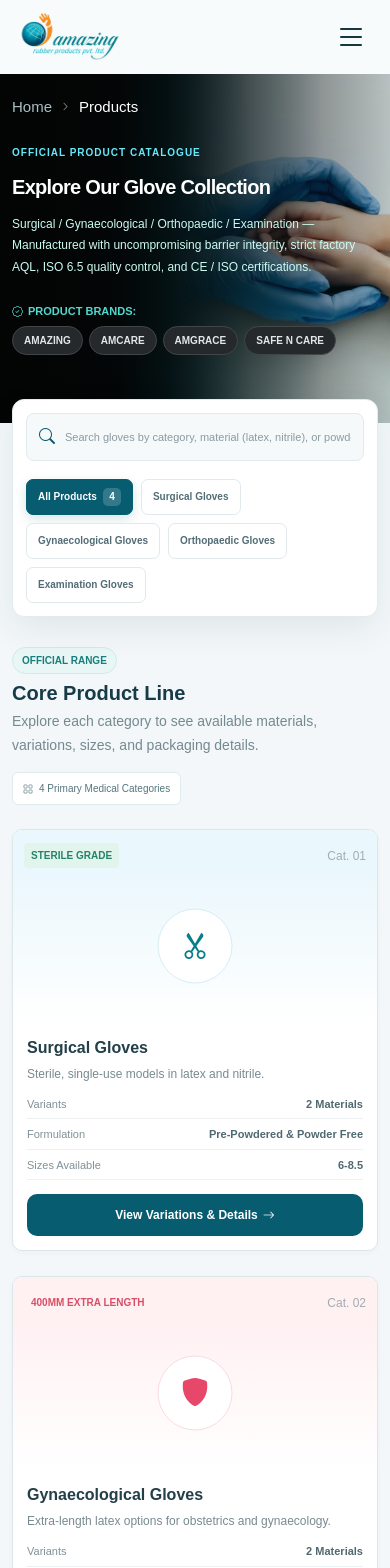
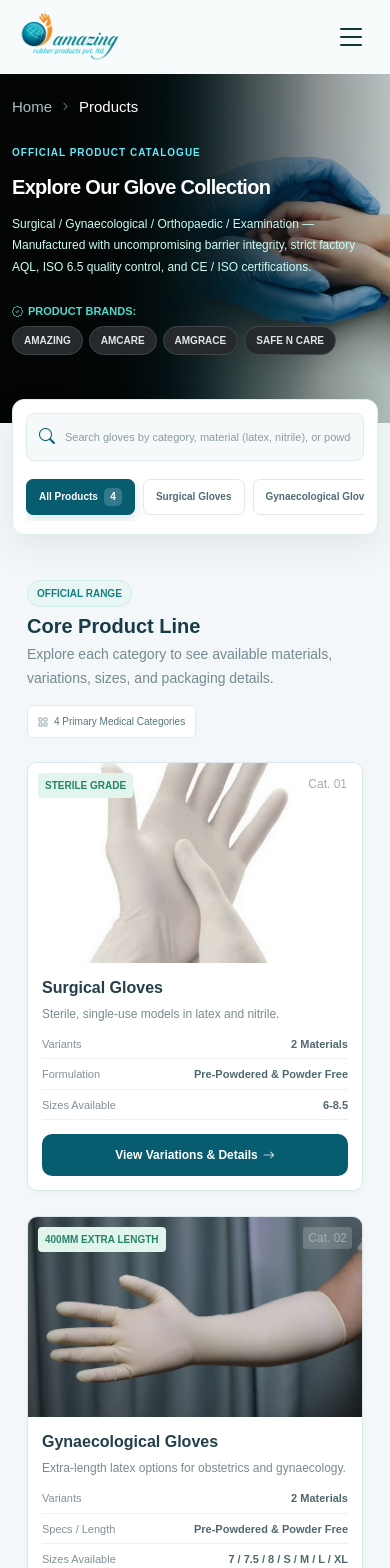
Before and after one commit to SparroletApp/amazing-website, a Next.js app: page /products in a window 390 px wide. Shown: the top 1568 px of the page. Built offline with nearby package versions, Linux system fonts and the light colour scheme.

Commit message:
filter-section ui changes

```diff
--- a/app/products/page.tsx
+++ b/app/products/page.tsx
@@ -234,7 +234,8 @@ function Products() {
                                         className={`products-card ${style.color}`}
                                         key={product.id}
                                     >
-                                        <div className="products-card-top">
+
+
                                             <span className="products-card-label">
                                                 {style.label}
                                             </span>
@@ -242,15 +243,11 @@ function Products() {
                                             <span className="products-card-number">
                                                 Cat. 0{product.id}
                                             </span>
-                                        </div>
+
 
                                         <div className="products-card-visual">
-                                            <div className="products-card-icon">
-                                                <i
-                                                    className={`bi ${style.icon}`}
-                                                ></i>
-                                            </div>
 
+<img src={product.image}></img>
 
                                         </div>
 
--- a/app/products/products.css
+++ b/app/products/products.css
@@ -1,4 +1,3 @@
-
 .products {
     --products-primary: #075c70;
     --products-dark: #062d36;
@@ -156,7 +155,7 @@
     box-shadow: 0 0 0 4px rgb(7 92 112 / 8%);
 }
 
-.products-search > i {
+.products-search>i {
     flex-shrink: 0;
     color: #075c70;
     font-size: 18px;
@@ -301,7 +300,7 @@
         font-size: 11px;
     }
 
-    .products-search > i {
+    .products-search>i {
         font-size: 16px;
     }
 
@@ -329,6 +328,7 @@
 
 .products-catalogue {
     padding-bottom: 28px;
+    padding: 15px;
 }
 
 .products-section-heading {
@@ -376,40 +376,36 @@
     object-fit: cover;
     object-position: center;
     opacity: 0.85;
-    -webkit-mask-image: linear-gradient(
-        to right,
+    -webkit-mask-image: linear-gradient(to right,
             transparent 0%,
             rgba(0, 0, 0, 0.2) 15%,
             rgba(0, 0, 0, 0.65) 38%,
-        #000000 70%
-    );
-    mask-image: linear-gradient(
-        to right,
+            #000000 70%);
+    mask-image: linear-gradient(to right,
             transparent 0%,
             rgba(0, 0, 0, 0.2) 15%,
             rgba(0, 0, 0, 0.65) 38%,
-        #000000 70%
-    );
+            #000000 70%);
 }
+
 .products-hero::after {
     content: "";
     position: absolute;
     inset: 0;
     z-index: -1;
     pointer-events: none;
-    background: linear-gradient(
-        90deg,
+    background: linear-gradient(90deg,
             #030505 0%,
             rgba(3, 5, 5, 0.98) 30%,
             rgba(3, 5, 5, 0.65) 53%,
-        rgba(3, 5, 5, 0.12) 100%
-    );
+            rgba(3, 5, 5, 0.12) 100%);
 }
 
 .products-hero .container {
     position: relative;
     z-index: 1;
 }
+
 .products-section-heading p {
     color: #748990;
     font-size: 16px;
@@ -442,6 +438,7 @@
     min-width: 0;
     overflow: hidden;
     display: flex;
+    position: relative;
     flex-direction: column;
     border: 1px solid #dce7eb;
     border-radius: 10px;
@@ -455,18 +452,21 @@
     box-shadow: 0 8px 20px rgb(16 51 61 / 9%);
 }
 
-.products-card-top {
+.lamin-product {
     display: flex;
-    align-items: center;
-    justify-content: space-between;
-    gap: 5px;
-    background-color: rgb(234, 247, 252);
-    padding: 13px 11px 0;
+    gap: 99px;
 }
 
+
+
+
 .products-card-label {
-    max-width: 75%;
+    max-width: 200px;
     padding: 5px 7px;
+    position: absolute;
+    top: 10px;
+    left: 10px;
+    z-index: 9999;
     border-radius: 4px;
     background: #e2f5ed;
     color: #25826a;
@@ -477,6 +477,15 @@
 .products-card-number {
     color: #a0adb2;
     font-size: 12px;
+    position: absolute;
+    top: 10px;
+     background: rgba(255, 255, 255, 0.18);
+    backdrop-filter: blur(12px);
+    -webkit-backdrop-filter: blur(12px);
+padding: 2px 5px;
+    right: 10px;
+    border-radius: 3px;
+    z-index: 9999;
     white-space: nowrap;
 }
 
@@ -485,19 +494,14 @@
     display: flex;
     align-items: center;
     justify-content: center;
-    min-height: 130px;
+    height: 200px;
 }
 
-.gynaecological .products-card-top{
-    background-color: rgb(255, 240, 242);
-}
+.products-card-visual img {
+    width: 100%;
+    height: 100%;
+    object-fit: cover;
 
-.orthopaedic .products-card-top{
-    background-color: rgb(255, 248, 232) ;
-}
-
-.examination .products-card-top{
-    background-color: rgb(238, 242, 255);
 }
 
 .products-card-icon {
@@ -582,7 +586,7 @@
     margin-bottom: 14px;
 }
 
-.products-card-specifications > div {
+.products-card-specifications>div {
     display: flex;
     justify-content: space-between;
     align-items: flex-start;
@@ -632,39 +636,6 @@
 }
 
 
-.products-card.gynaecological .products-card-label {
-    background: #fff0f1;
-    color: #d64f67;
-}
-
-.products-card.gynaecological .products-card-icon {
-    background: #fff7f8;
-    border-color: #f4dce0;
-    color: #d64f67;
-}
-
-.products-card.orthopaedic .products-card-label {
-    background: #fff4dc;
-    color: #a36d1c;
-}
-
-.products-card.orthopaedic .products-card-icon {
-    background: #fbf0df;
-    border-color: #f1dfbd;
-    color: #a36d1c;
-}
-
-.products-card.examination .products-card-label {
-    background: #eaf2ff;
-    color: #376fc2;
-}
-
-.products-card.examination .products-card-icon {
-    background: #f0f6ff;
-    border-color: #dbe8ff;
-    color: #3979dc;
-}
-
 
 .products-empty {
     padding: 45px 20px;
@@ -674,7 +645,7 @@
     border-radius: 10px;
 }
 
-.products-empty > i {
+.products-empty>i {
     color: #0a7186;
     font-size: 30px;
 }
@@ -787,9 +758,6 @@
     transition: background 0.2s ease;
 }
 
-.products-card.surgical .products-card-visual {
-    background: linear-gradient(to bottom, #EAF7FC 0%, #FFFFFF 100%);
-}
 
 .products-card.surgical .products-card-icon {
     background-color: #FFFFFF;
@@ -797,9 +765,7 @@
     color: #087E8B;
 }
 
-.products-card.gynaecological .products-card-visual {
-    background: linear-gradient(to bottom, #FFF0F2 0%, #FFFFFF 100%);
-}
+
 
 .products-card.gynaecological .products-card-icon {
     background-color: #FFFFFF;
@@ -807,18 +773,10 @@
     color: #E74769;
 }
 
-.products-card.orthopaedic .products-card-visual {
-    background: linear-gradient(to bottom, #FFF8E8 0%, #FFFFFF 100%);
-}
-
 .products-card.orthopaedic .products-card-icon {
     background-color: #FFFFFF;
     border: 1px solid #F3E3B8;
     color: #A96B20;
-}
-
-.products-card.examination .products-card-visual {
-    background: linear-gradient(to bottom, #EEF2FF 0%, #FFFFFF 100%);
 }
 
 .products-card.examination .products-card-icon {
@@ -853,9 +811,6 @@
         grid-template-columns: repeat(2, minmax(0, 1fr));
     }
 
-    .products-card-visual {
-        min-height: 145px;
-    }
 
     .products-card-image {
         width: 110px;
@@ -876,6 +831,45 @@
 }
 
 @media (max-width: 576px) {
+
+    .products-category-list {
+        display: flex;
+        flex-wrap: nowrap;
+        justify-content: flex-start;
+        align-items: center;
+        gap: 8px;
+        width: 100%;
+        overflow-x: auto;
+        overflow-y: hidden;
+        white-space: nowrap;
+        padding-bottom: 6px;
+        scrollbar-width: none;
+        -webkit-overflow-scrolling: touch;
+    }
+
+    .products-category-list::-webkit-scrollbar {
+        display: none;
+    }
+
+    .products-category-button {
+        display: inline-flex;
+        align-items: center;
+        justify-content: center;
+        flex: 0 0 auto;
+        min-height: 36px;
+        padding: 8px 12px;
+        gap: 6px;
+        border-radius: 7px;
+        font-size: 11px;
+        white-space: nowrap;
+    }
+
+    .products-category-button span {
+        flex-shrink: 0;
+        min-width: 18px;
+        height: 18px;
+        font-size: 10px;
+    }
 
     .products-hero {
         padding: 22px 0 48px;
@@ -898,7 +892,7 @@
         gap: 6px;
     }
 
-    .products-brands > span:not(.products-brands-label) {
+    .products-brands>span:not(.products-brands-label) {
         font-size: 10px;
     }
 
@@ -943,12 +937,6 @@
     .products-grid {
         grid-template-columns: 1fr;
         gap: 25px;
-    }
-
-    .products-card-visual {
-        min-height: 155px;
-        display: flex;
-        justify-content: center;
     }
 
     .products-card-image {
@@ -998,7 +986,7 @@
         font-size: 20px;
     }
 
-    .products-packaging-content > p {
+    .products-packaging-content>p {
         font-size: 12px;
     }
 
```
Also changed, not shown: app/product-view/product-view.css (+4 -5 lines). Lines whose indentation alone changed are shown as unchanged.
